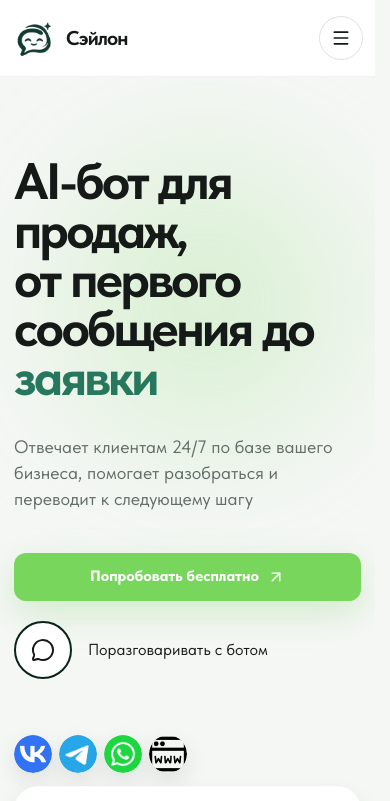
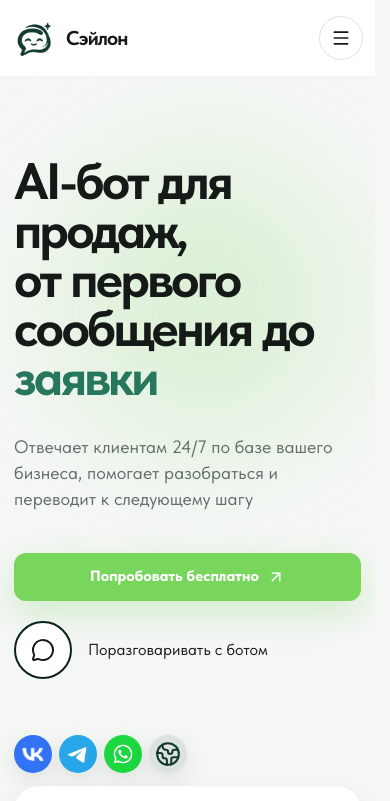
Before and after one commit to next-cod/sailon-33, a Next.js app: page / in a window 390 px wide. Shown: the top 801 px of the page. Built offline with nearby package versions, Linux system fonts and the light colour scheme.

Commit message:
Refine hero channel icons

```diff
--- a/app/globals.css
+++ b/app/globals.css
@@ -83,8 +83,13 @@ button { font: inherit; }
 .responsive-brand strong { font-size: 22px; letter-spacing: -.04em; }
 .responsive-header nav button { border: 0; background: transparent; color: inherit; cursor: pointer; }
 .responsive-channel-grid { display: grid; grid-template-columns: repeat(2, 42px); gap: 8px; width: max-content; margin: 0 14px 14px auto; }
-.responsive-channel-grid span { display: grid; width: 42px; height: 42px; place-items: center; overflow: hidden; border-radius: 50%; box-shadow: 0 8px 22px rgba(10,36,29,.1); }
-.responsive-channel-grid img { width: 42px; height: 42px; object-fit: cover; border-radius: 50%; }
+.responsive-channel-grid span { display: grid; width: 42px; height: 42px; padding: 4px; place-items: center; overflow: hidden; border-radius: 50%; box-shadow: 0 8px 22px rgba(10,36,29,.1); }
+.responsive-channel-grid span:nth-child(1) { background: #3273f5; }
+.responsive-channel-grid span:nth-child(2) { background: #27a7e8; }
+.responsive-channel-grid span:nth-child(3) { background: #1cd740; }
+.responsive-channel-grid span:nth-child(4) { padding: 6px; background: #dce3df; }
+.responsive-channel-grid img { width: 100%; height: 100%; object-fit: cover; border-radius: 50%; }
+.responsive-channel-grid span:nth-child(4) svg { width: 100%; height: 100%; color: var(--forest); stroke-width: 1.9; }
 .responsive-footer-brand img { width: 46px; height: 46px; object-fit: contain; }
 .responsive-footer-brand strong { font-size: 25px; }
 .responsive-footer-column { display: flex; flex-direction: column; align-items: flex-start; gap: 13px; font-size: 14px; color: rgba(255,255,255,.72); }
@@ -1891,8 +1896,7 @@ html[data-language="en"] .cta-hit--custom {
   .responsive-brand strong { font-size: 20px; }
   .responsive-header .container-shell { width: calc(100% - 24px); }
   .responsive-channel-grid { grid-template-columns: repeat(4, 38px); gap: 7px; margin: 0 0 14px; }
-  .responsive-channel-grid span,
-  .responsive-channel-grid img { width: 38px; height: 38px; }
+  .responsive-channel-grid span { width: 38px; height: 38px; }
   .responsive-footer-bottom { display: grid; }
   .responsive-footer-bottom a { margin-left: 0; }
   .responsive-footer-column a,
--- a/components/figma/ExactFigmaPage.tsx
+++ b/components/figma/ExactFigmaPage.tsx
@@ -1,5 +1,6 @@
 /* eslint-disable @next/next/no-img-element */
 import Image from "next/image";
+import { Globe2 } from "lucide-react";
 const assetPathPrefix = "/figma-exact";
 const imgIconColor0A241D = `${assetPathPrefix}/7cf98.png`;
 const imgColor77D65B = `${assetPathPrefix}/f3747.png`;
@@ -18,7 +19,6 @@ const imgArina = `${assetPathPrefix}/arina.png`;
 const imgChannelVk = `${assetPathPrefix}/channel-vk.png`;
 const imgChannelTelegram = `${assetPathPrefix}/channel-telegram.png`;
 const imgChannelWhatsapp = `${assetPathPrefix}/channel-whatsapp.png`;
-const imgChannelSite = `${assetPathPrefix}/channel-site.png`;
 const imgChatGptImage1920261915281 = `${assetPathPrefix}/98994.png`;
 const imgVector = `${assetPathPrefix}/86179.svg`;
 const imgVector1 = `${assetPathPrefix}/446b7.svg`;
@@ -1718,8 +1718,8 @@ export default function Component1920WLight({ language = "ru" }: { language?: "r
             <Image alt="WhatsApp" fill quality={90} sizes="24px" className="object-cover" src={imgChannelWhatsapp} />
           </div>
         </div>
-        <div className="relative size-[30px] overflow-hidden rounded-full bg-[#dce3df] shadow-[0_1px_2px_rgba(10,36,29,0.08)]">
-          <Image alt="Сайт" fill sizes="30px" className="object-contain p-[7px]" src={imgChannelSite} />
+        <div className="flex size-[30px] items-center justify-center overflow-hidden rounded-full bg-[#dce3df] text-[#123a30] shadow-[0_1px_2px_rgba(10,36,29,0.08)]" role="img" aria-label="Сайт">
+          <Globe2 aria-hidden="true" className="size-[16px]" strokeWidth={1.9} />
         </div>
       </div>
     </div>
--- a/components/sections/HeroSection.tsx
+++ b/components/sections/HeroSection.tsx
@@ -1,6 +1,6 @@
 "use client";
 
-import { ArrowRight, MessageCircle } from "lucide-react";
+import { ArrowRight, Globe2, MessageCircle } from "lucide-react";
 import { HeroConsole } from "@/components/product/HeroConsole";
 import { TrackedLink } from "@/components/ui/TrackedLink";
 import { siteLinks } from "@/config/links";
@@ -10,7 +10,7 @@ const channels = [
   ["VK", "/figma-exact/channel-vk.png"],
   ["Telegram", "/figma-exact/channel-telegram.png"],
   ["WhatsApp", "/figma-exact/channel-whatsapp.png"],
-  ["Сайт", "/figma-exact/channel-site.png"],
+  ["Сайт", null],
 ] as const;
 
 export function HeroSection() {
@@ -33,7 +33,13 @@ export function HeroSection() {
         </div>
         <div className="relative">
           <div className="responsive-channel-grid" aria-label="Каналы подключения">
-            {channels.map(([label, src]) => <span key={label} title={label}><Image src={src} alt={label} width={42} height={42} sizes="42px" /></span>)}
+            {channels.map(([label, src]) => (
+              <span key={label} title={label}>
+                {src
+                  ? <Image src={src} alt={label} width={42} height={42} sizes="42px" />
+                  : <Globe2 aria-label={label} role="img" />}
+              </span>
+            ))}
           </div>
           <HeroConsole />
         </div>
```
